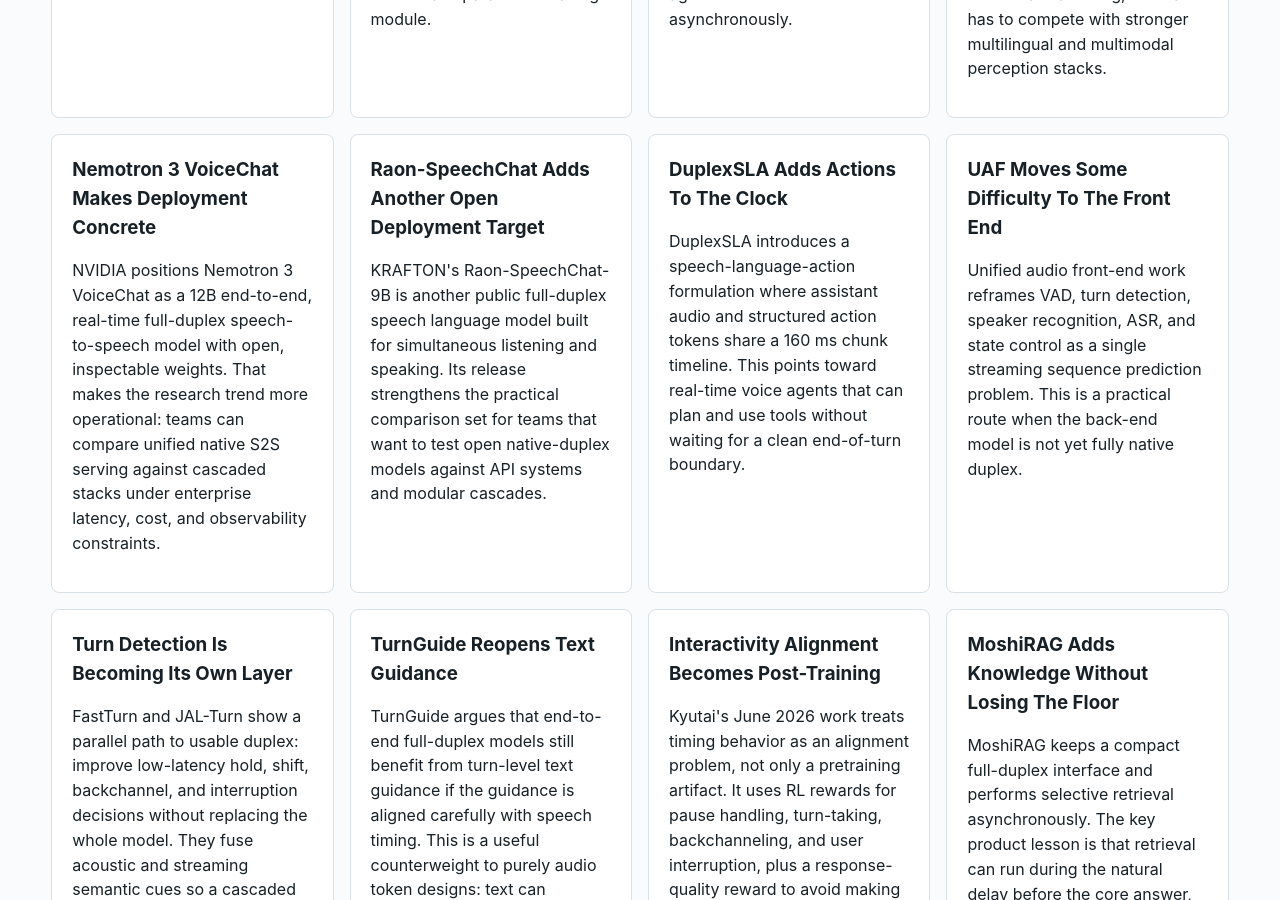
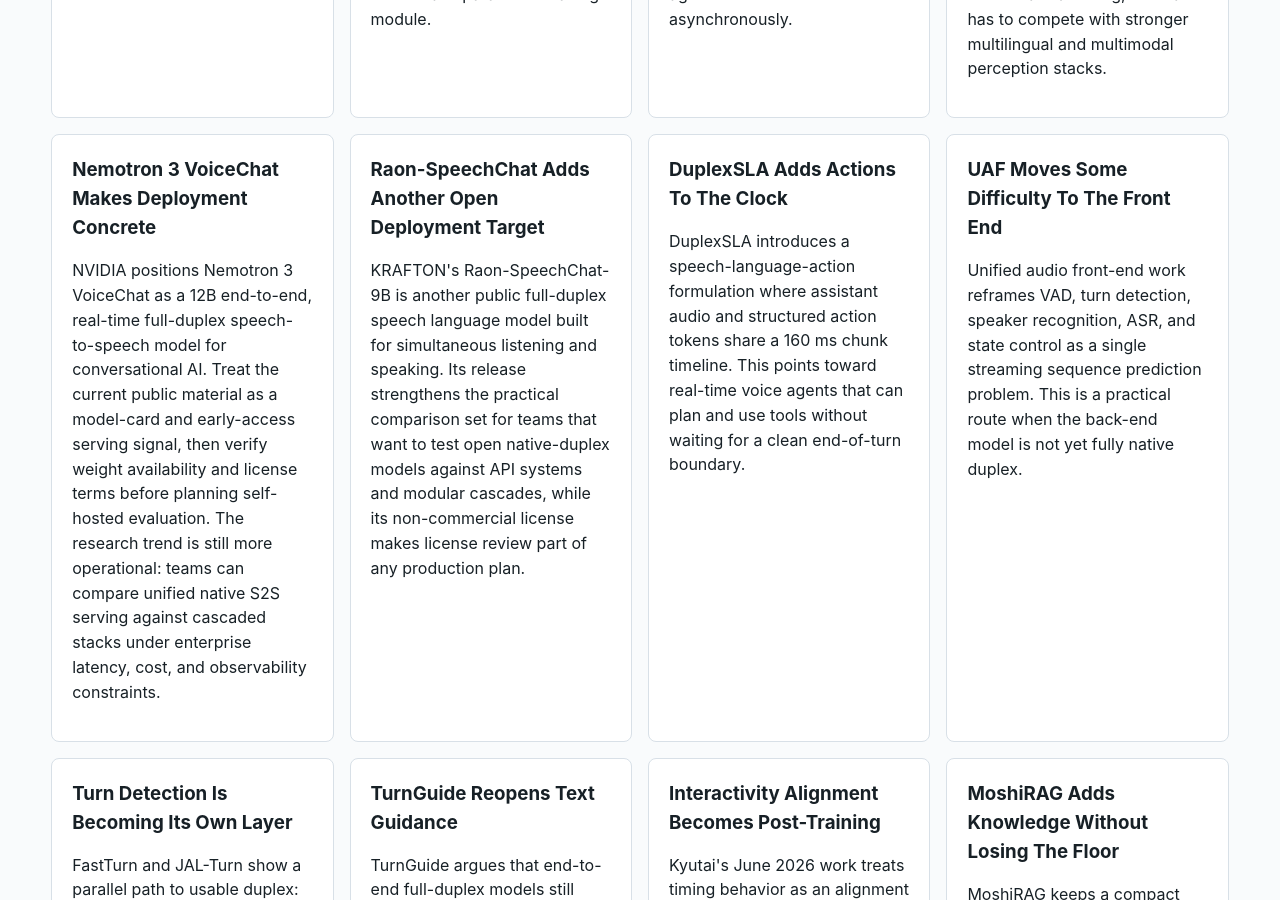
Before and after one commit to kennethli319/kennethli319.github.io, a Jekyll site: the page audio-text-ml-course/lessons/full-duplex-speech-to-speech-research-update.html, which Jekyll copies as it is, in a window 1280 px wide and 900 px high, scrolled down 2116 px. Built offline with Jekyll 4.4.1, drawn with Linux system fonts in a browser that asks for light colours.

Commit message:
Update full-duplex speech lesson caveats

```diff
--- a/audio-text-ml-course/index.html
+++ b/audio-text-ml-course/index.html
@@ -647,8 +647,8 @@
         <li><a href="https://arxiv.org/abs/2606.14528">BayLing-Duplex</a> - native full-duplex speech dialogue with a single autoregressive LLM.</li>
         <li><a href="https://arxiv.org/abs/2606.09186">DuplexOmni</a> - full-duplex speech, video, and asynchronous thinking interaction layer.</li>
         <li><a href="https://arxiv.org/abs/2604.15804">Qwen3.5-Omni</a> - large-scale omni-modal speech, video, and text baseline adjacent to duplex systems.</li>
-        <li><a href="https://build.nvidia.com/nvidia/nemotron-voicechat/modelcard">NVIDIA Nemotron 3 VoiceChat</a> - 12B open-weight real-time full-duplex speech-to-speech model.</li>
-        <li><a href="https://huggingface.co/KRAFTON/Raon-SpeechChat-9B">KRAFTON Raon-SpeechChat-9B</a> - open full-duplex speech language model for simultaneous listening and speaking.</li>
+        <li><a href="https://build.nvidia.com/nvidia/nemotron-voicechat/modelcard">NVIDIA Nemotron 3 VoiceChat</a> - 12B real-time full-duplex speech-to-speech model-card and early-access serving reference.</li>
+        <li><a href="https://huggingface.co/KRAFTON/Raon-SpeechChat-9B">KRAFTON Raon-SpeechChat-9B</a> - public full-duplex speech language model for simultaneous listening and speaking under a non-commercial license.</li>
         <li><a href="https://arxiv.org/abs/2603.09180">DuplexCascade</a> - VAD-free cascaded ASR-LLM-TTS full-duplex pipeline.</li>
         <li><a href="https://arxiv.org/abs/2602.06053">PersonaPlex</a> - role and voice control for full-duplex conversational speech models.</li>
         <li><a href="https://arxiv.org/abs/2605.20755">DuplexSLA</a> - synchronized speech, language, and action streams for full-duplex tool use.</li>
--- a/audio-text-ml-course/lessons/full-duplex-speech-to-speech-research-update.html
+++ b/audio-text-ml-course/lessons/full-duplex-speech-to-speech-research-update.html
@@ -137,10 +137,13 @@
           <h3>Nemotron 3 VoiceChat Makes Deployment Concrete</h3>
           <p>
             NVIDIA positions Nemotron 3 VoiceChat as a 12B end-to-end,
-            real-time full-duplex speech-to-speech model with open,
-            inspectable weights. That makes the research trend more operational:
-            teams can compare unified native S2S serving against cascaded
-            stacks under enterprise latency, cost, and observability constraints.
+            real-time full-duplex speech-to-speech model for conversational AI.
+            Treat the current public material as a model-card and early-access
+            serving signal, then verify weight availability and license terms
+            before planning self-hosted evaluation. The research trend is still
+            more operational: teams can compare unified native S2S serving
+            against cascaded stacks under enterprise latency, cost, and
+            observability constraints.
           </p>
         </article>
         <article class="card">
@@ -150,7 +153,8 @@
             language model built for simultaneous listening and speaking. Its
             release strengthens the practical comparison set for teams that
             want to test open native-duplex models against API systems and
-            modular cascades.
+            modular cascades, while its non-commercial license makes license
+            review part of any production plan.
           </p>
         </article>
         <article class="card">
```
